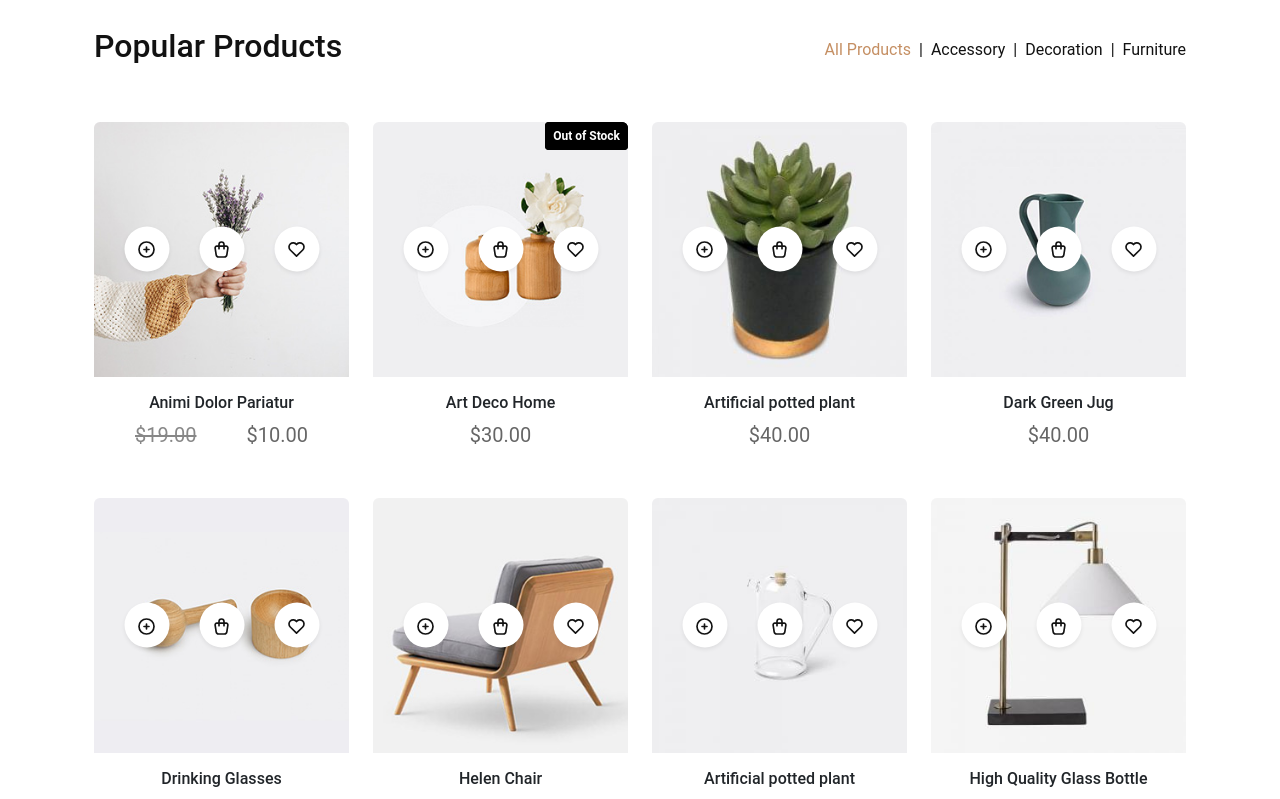
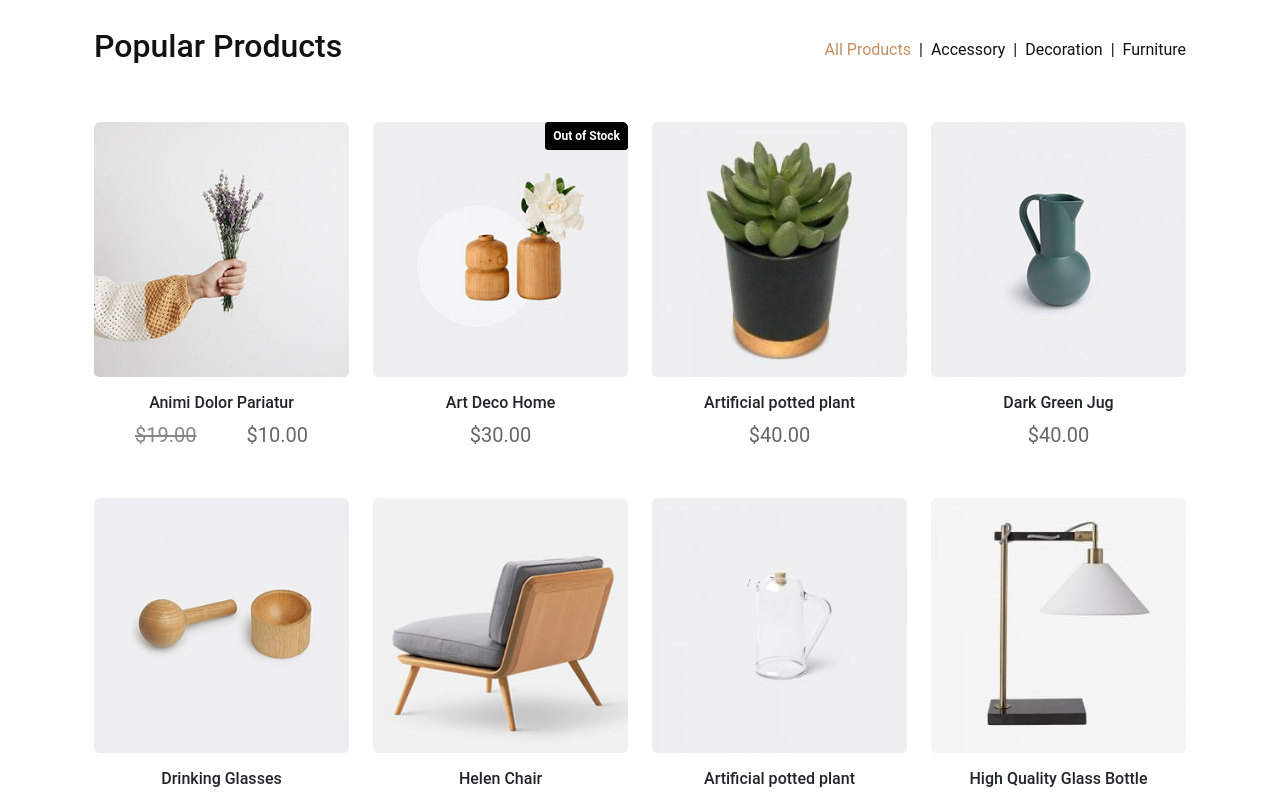
Before and after one commit to alirafatartist/ng-E-Commerce, an Angular app: page / in a window 1280 px wide. Shown: the part 1580-2379 px from the top of the page. Built offline with nearby package versions, Linux system fonts and the light colour scheme; a web font is replaced by a local one.

Commit message:
Adding hover animation on product item ✅

```diff
--- a/src/app/Components/products/porduct-item/porduct-item.component.html
+++ b/src/app/Components/products/porduct-item/porduct-item.component.html
@@ -2,9 +2,9 @@
   <div class="card-img position-relative">
     <!-- Image container -->
     <img [src]="prd.image" alt="{{ prd.name }}" class=" w-100 h-100">
-
+    <div class="backdrop"></div>
     <!-- Action buttons centered over the image -->
-    <div class="d-flex w-100 justify-content-evenly align-items-center position-absolute flex-wrap top-50 start-50 translate-middle">
+    <div class="actions d-flex w-100 justify-content-evenly align-items-center position-absolute flex-wrap start-50 translate-middle">
       <div class="icon-container bg-white rounded-circle shadow-sm text-center">
         <button class="card-action-bt" aria-label="add to cart" title="add to cart">
           <svg xmlns="http://www.w3.org/2000/svg" width="20" height="20" viewBox="0 0 24 24" fill="none"
--- a/src/app/Components/products/porduct-item/porduct-item.component.scss
+++ b/src/app/Components/products/porduct-item/porduct-item.component.scss
@@ -1,6 +1,6 @@
-
 @import "./../../../Sass/_variables";
 .card {
+  cursor: pointer;
   .card-title {
     transition: 0.3s;
     &:hover {
@@ -8,30 +8,42 @@
       cursor: pointer;
     }
   }
-  .price{
+  .card-img {
+    overflow: hidden;
+    .actions {
+      opacity: 0;
+      transition: 0.7s ease;
+      position: absolute;
+      bottom: -100px;
+      z-index: 1;
+    }
+    .backdrop {
+      transition: 0.5s ease;
+      position: absolute;
+      top: 0;
+      left: 0;
+      bottom: 0;
+      right: 0;
+      background: transparent;
+      // z-index: 1;
+      // display: none;
+    }
+  }
+  .price {
     color: $color-price;
   }
+  &:hover {
+    .card-img {
+      .actions {
+        bottom: 35% !important;
+        opacity: 1;
 
-.card {
-  .actions{
-    // transition: transform 0.3s ease;
       }
-  &:hover{
-    .actions {
-      display: flex;
-      justify-content: center;
-      align-items: center;
-      gap: 3rem;
-      flex-wrap: wrap;
+      .backdrop {
+        background: #00000037;
       }
     }
-  // .card-img {
-  //   transition: filter 0.3s ease, transform 0.3s ease;
-  //   &:hover {
-  //     filter: blur(.5);
-  //     transform: scale(1.1);
-  //   }
-  // }
+  }
 
   .card-action-btn {
     &:hover {
@@ -49,11 +61,11 @@
     }
   }
 }
-}
-.price{
+
+.price {
   color: $color-price;
 }
-.icon-container{
+.icon-container {
   width: 45px;
   height: 45px;
   background: #fff;
@@ -61,11 +73,11 @@
   justify-content: center;
   align-items: center;
   border-radius: 50%;
-    svg{
+  svg {
     transition: 0.3s;
   }
-    &:hover{
-      svg{
+  &:hover {
+    svg {
       stroke: $color-text-secondry;
     }
   }
```
Lines whose indentation alone changed are shown as unchanged.
